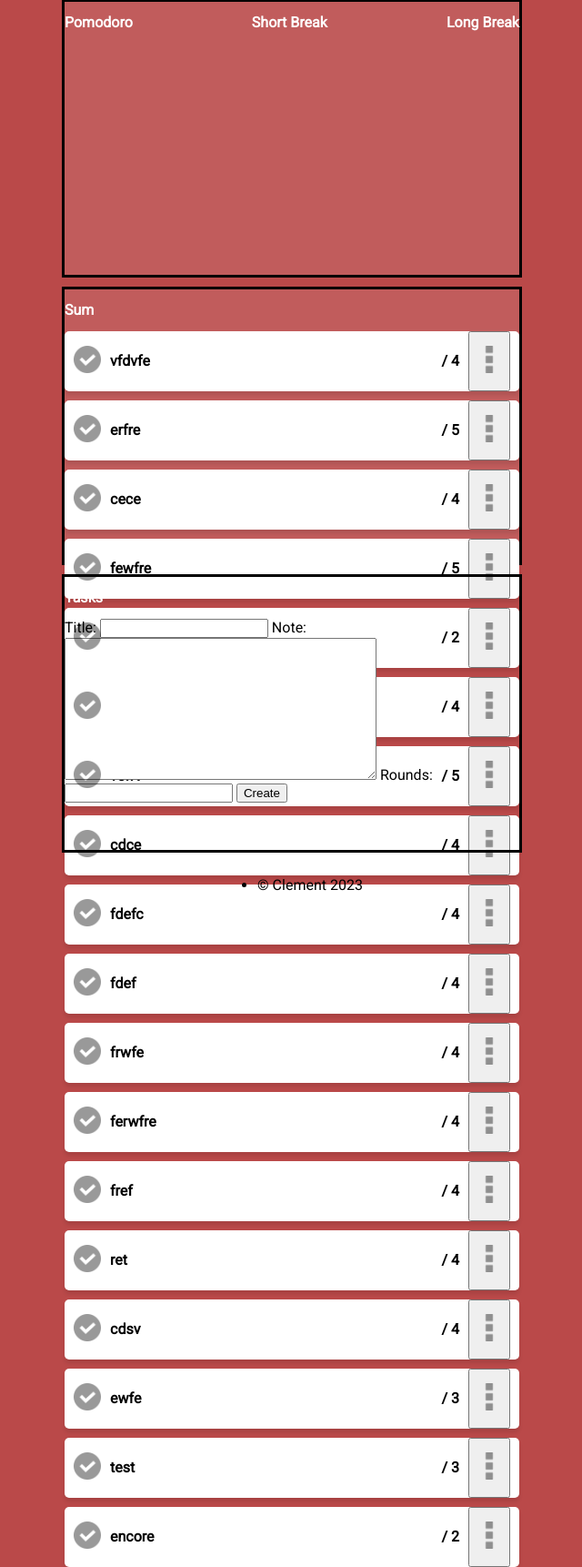
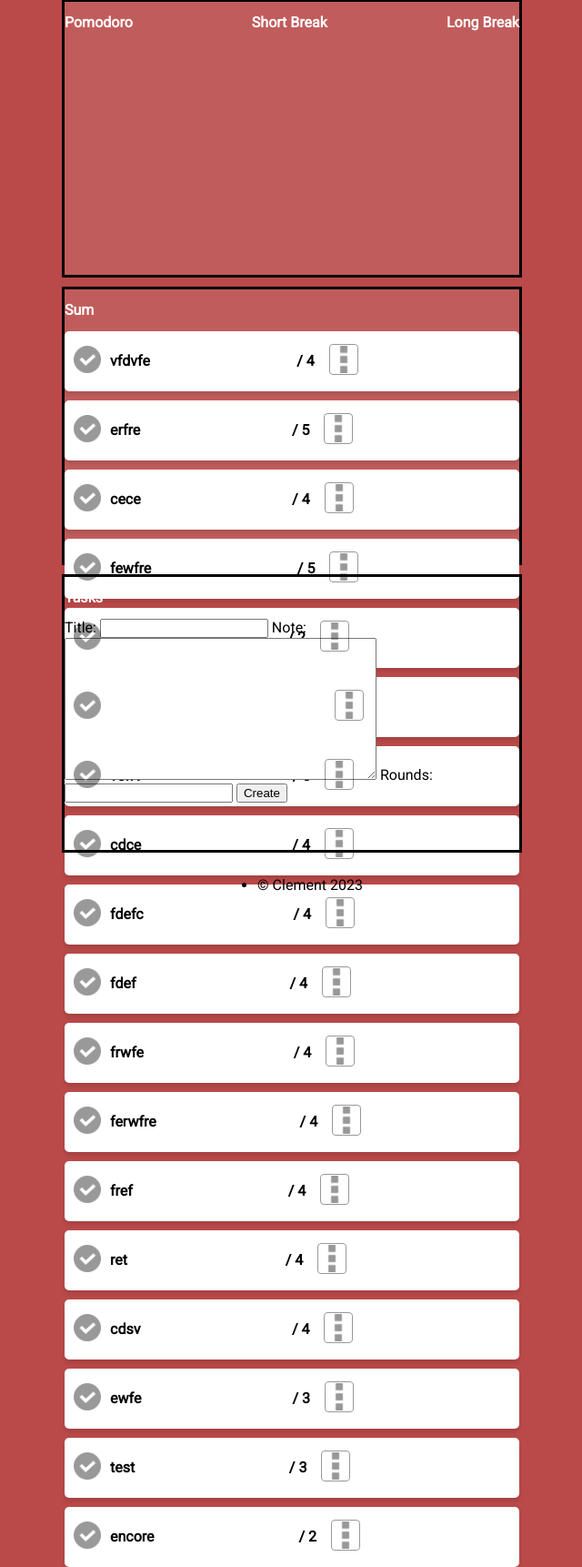
Before and after one commit to gambas-maker/focus, a Django app: page / in a window 1280 px wide. Shown: the part 73-1795 px from the top of the page at 91% size, without its empty margins (319-959 px from the left). Run offline with Django 4.2, Linux system fonts and the light colour scheme; data comes from the database, SQL or seed files in the repository; some libraries are stand-ins or nearby versions.

Commit message:
create the new modal for update

```diff
--- a/focus_pomo/static/master.css
+++ b/focus_pomo/static/master.css
@@ -85,10 +85,10 @@
 .dots{
     width: 30px;
     opacity: 0.4;
-    /* border-radius: 4px; */
-    /* border-style: solid; */
-    /* border-width: 0.1px; */
-    /* padding: 1px 0px 1px 0px; */
+    border-radius: 4px;
+    border-style: solid;
+    border-width: 0.1px;
+    padding: 1px 0px 1px 0px;
 }
 .check{
     width: 30px;
@@ -97,3 +97,15 @@
 .text{
     padding-top: 7px;
 }
+
+.none{
+    background: none;
+    border: none;
+}
+.dots:hover{
+    background-color: grey;
+}
+.model{
+    border-radius: 5px;
+    background-color: white;
+}
--- a/focus_pomo/templates/index.html
+++ b/focus_pomo/templates/index.html
@@ -42,7 +42,16 @@
             </div>
             <div class="settings">
                 <p class="text">/ {{task.rounds}}</p>
-                <button><img src="static\images\button-of-three-vertical-squares.png" alt="option icon" class="dots"></button>
+                <button class='none'><img src="static\images\button-of-three-vertical-squares.png" alt="option icon" class="dots"></button>
+            </div>
+            <div class="modal">
+                <div class="update">
+
+                </div>
+                <div class="action">
+
+                </div>
+
             </div>
         </div>
          {% endfor %}
```
